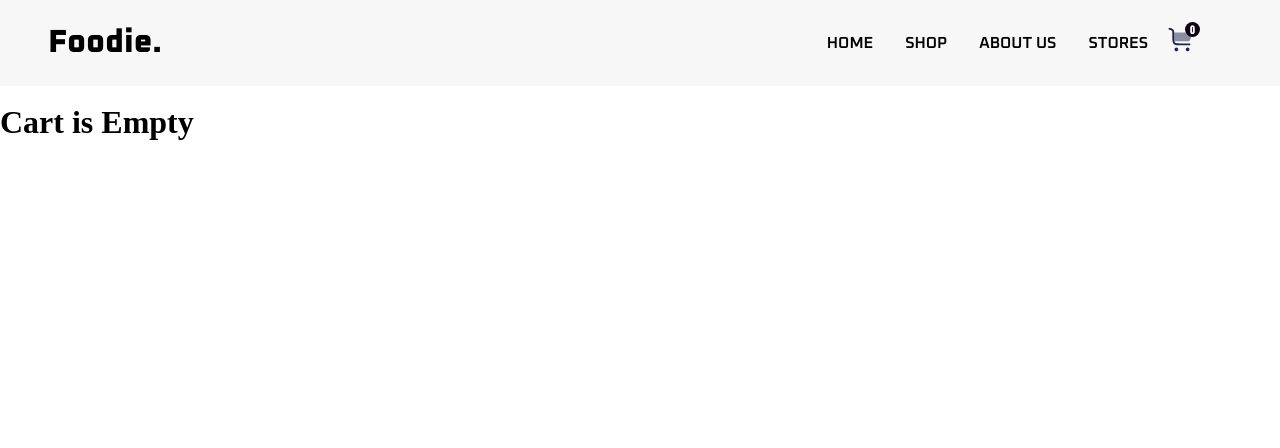
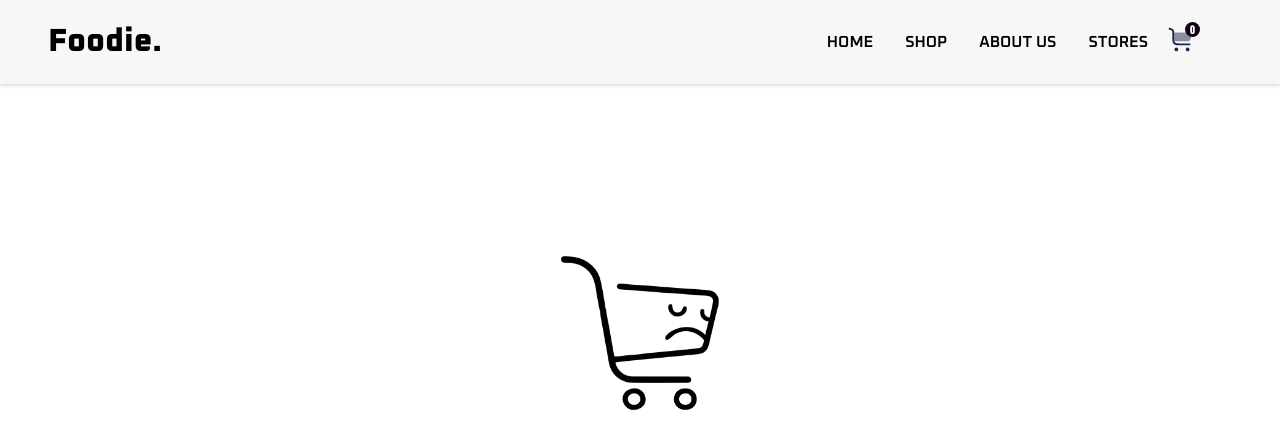
Before and after one commit to AbdullahAssi/Foodie, a React (Vite) app: page /cart in a window 1280 px wide. Shown: the top 448 px of the page. Built offline with nearby package versions, Linux system fonts and the light colour scheme.

Commit message:
Cart Polished

```diff
--- a/package.json
+++ b/package.json
@@ -13,6 +13,7 @@
     "dom": "^0.0.3",
     "react": "^18.2.0",
     "react-dom": "^18.2.0",
+    "react-icons": "^4.10.1",
     "react-router-dom": "^6.14.2",
     "recoil": "^0.7.7",
     "router": "^1.3.8"
--- a/src/assets/index.js
+++ b/src/assets/index.js
@@ -58,6 +58,7 @@ import carticon from './cart.svg'
 import del  from  './del.svg'
 import dec from './subtract.svg'
 import inc from './add.svg'
+import emptycart from './emptycart.gif'
 export {
     herobanner,herobannerbg,herobg,herobgshape,
     about_banner,
@@ -72,5 +73,5 @@ export {
     burger1,burger2,burger3,burger4,burger5,burger6,burger7,
     drink1,drink2,drink3,drink4,drink5,drink6,
     sandwich1,sandwich2,
-    verified,carticon,del,inc,dec
+    verified,carticon,del,inc,dec, emptycart
 }
--- a/src/components/Cart.jsx
+++ b/src/components/Cart.jsx
@@ -3,7 +3,7 @@ import './Styles/Cart.css'
 import {  useRecoilValue ,useSetRecoilState } from 'recoil'
 import { CartState, cartStateWithRemove } from './Shop'
 import { food } from '../constants'
-import { dec, del, inc } from '../assets'
+import { dec, del, emptycart, inc } from '../assets'
 
 
 function Cart() {
@@ -13,7 +13,13 @@ function Cart() {
 
 
     if(Object.keys(cart).length === 0){
-        return <h1 className='empty-cart'>Cart is Empty</h1>
+        return( <div className='empty-cart'>
+                <h1>Oops! Your Cart is Empty</h1>
+                <div className='empty-cart-gif'>
+                    <img src={emptycart} width="200px" />
+                </div>
+            </div>
+        );
     }
 
 
@@ -68,27 +74,21 @@ function Cart() {
 
     return (
         <div className='cart-container'>
-            <h1>This is cart</h1>
-            <nav className='cart-nav'>
-                <p className='product'>Product</p>
-                <p>Quantity</p>
-                <p>SubTotal</p>
-            </nav>
             <div className='cart-list-container'>
                 {Object.entries(cart).map(([id]) => (
                     <div key={id} className='cart-list'>
                         <div className='cart-item-details'>
-                            <img  src={food[id].pic} width="150px" />
+                            <img  src={food[id].pic} width="120px" />
                             <div className='cart-item-info'>
                                 <p className='cart-item-name'>
                                     {food[id].Name}
                                 </p>
+                                <p>Price:{food[id].Price}$</p>
                                     <button class="Btn" onClick={() => handleRemoveItem(id)}>
                                             <img src={del} className='sign' width="15px" />
                                         <div class="text">Remove</div>
                                     </button>
 
-                                <p>Price:{food[id].Price}$</p>
                             </div>
                         </div>
                         <div className='quantity-controls'>
@@ -100,15 +100,22 @@ function Cart() {
                                 onClick={() => IncrementQuantity(id)}
                             > <img src={inc} width="20px" /> </button>
                         </div>
+
                         <p className='cart-item-price'>
-                            {calculateSubtotal(id, quantity[id])}$
+                            SubTotal: {calculateSubtotal(id, quantity[id])}$
                         </p>
                     </div>
                 ))}
             </div>
 
+            <div className='divider'></div>
+
             <div className="total-price">
-                <h2>Total Price: {total}$</h2>
+                <h2>Total Price </h2>
+                <h2>{total}$</h2>
+            </div>
+            <div className='checkout-btn'>
+                <button className='cart-button'>Check Out</button>
             </div>
         </div>
     )
--- a/src/components/Navbar.jsx
+++ b/src/components/Navbar.jsx
@@ -1,20 +1,27 @@
 import React, { useState } from 'react';
-import './Styles/Navbar.css'
 import { navLinks } from '../constants';
 import { Link } from 'react-router-dom';
 import {  useRecoilValue } from 'recoil';
 import { CartState } from './Shop';
 import { carticon } from '../assets';
+import { FaTimes } from 'react-icons/fa';
+import './Styles/Navbar.css'
+import './Styles/Cart.css'
+import Cart from './Cart';
+
 
 const Navbar = () => {
-
     const cart = useRecoilValue(CartState)
     const [isOpen, setIsOpen] = useState(false);
+    const [isSidebarOpen, setSidebarOpen] = useState(false);
 
     const toggleNav = () => {
         setIsOpen(prevstate => !prevstate);
-    };
+    }
 
+    const toggleSidebar = () => {
+        setSidebarOpen(prevState => !prevState);
+    }
 
     return (
         <header>
@@ -32,12 +39,26 @@ const Navbar = () => {
                     ))}
                 </ul>
                 </nav>
-                <div className='cart'>
-                    <Link to='./cart'>
-                        <img src={carticon} alt="" width="30px" />
-                        <p className='cart-value'>{Object.keys(cart).length}</p>
-                    </Link>
+                <div>
+                    <div>
+                        <button onClick={toggleSidebar} className='cart-btn'>
+                            <div className='cart'>
+                                <img src={carticon} alt="" width="30px" />
+                                <p className='cart-value'>{Object.keys(cart).length}</p>
+                            </div>
+                        </button>
+                        <aside className={`${isSidebarOpen ? 'sidebar show-sidebar' : 'sidebar hide-sidebar'}`}>
+                            <div className='sidebar-header'>
+                                <h1>Cart</h1>
+                                <button className='close-btn' onClick={toggleSidebar}>
+                                    <FaTimes />
+                                </button>
+                            </div>
+                            <Cart />
+                        </aside>
+                    </div>
                 </div>
+
             </div>
 
             <div className={`menu-toggle ${isOpen ? 'open' : ''}`} onClick={toggleNav}>
--- a/src/components/Styles/Cart.css
+++ b/src/components/Styles/Cart.css
@@ -1,14 +1,19 @@
+
+:root {
+    --transition: all 0.3s linear;
+}
 .empty-cart{
-    margin-top: 6.5rem;
+    padding: 1rem;
+    color: rgb(185, 0, 0);
 }
-.cart-nav{
+.empty-cart-gif{
     display: flex;
-    justify-content: space-between;
-    background-color: aquamarine;
-    padding:1rem 2rem;
+    height: 70vh;
+    align-items: center;
+    justify-content: center;
 }
+
 .cart-container{
-    margin-top: 6.5rem;
     padding: 2rem;
 }
 .product{
@@ -17,9 +22,16 @@
 
 .cart-item-details{
     display: flex;
+    padding-inline: .4rem;
+    padding-block: .5rem;
+    gap: 10px;
 }
 .quantity-controls{
     display: flex;
+    background-color: rgb(255, 255, 255);
+    padding: .3rem;
+    box-shadow: 0 1px 4px hsla(0, 0%, 0%, 0.2);
+    border-radius: 2px;
     gap: 10px;
 }
 .qty-button{
@@ -30,7 +42,8 @@
 }
 
 .cart-item-name{
-    font-family: rubik , sans-serif;
+    font-family: Roboto, sans-serif;
+    letter-spacing: 1px;
     font-size: 25px;
     font-weight: 600;
 }
@@ -45,14 +58,115 @@
     flex-wrap: wrap;
     padding-inline: 2rem;
     align-items: center;
-    background-color: antiquewhite;
+    background-color: rgb(255, 255, 255);
+    border-radius: 15px;
     gap: 10px;
 }
 .cart-item-info{
+    font-family: Roboto, sans-serif;
     display: flex;
     flex-direction: column;
     justify-content: space-around;
 }
+.divider{
+    background-color: black;
+    height: 2px;
+    border-radius: 20px;
+    margin: 2rem;
+}
+.total-price{
+    display: flex;
+    justify-content: space-around;
+}
+.checkout-btn{
+    margin: 1rem;
+    display: flex;
+    align-items: center;
+    justify-content: center;
+}
+
+@media screen and (max-width: 676px) {
+    .cart-container{
+        padding: .4rem;
+    }
+}
+
+.cart-btn{
+    background: transparent;
+    outline: none;
+    border:none;
+}
+
+.sidebar-header {
+    display: flex;
+    justify-content: space-around;
+    align-items: center;
+    padding: 1rem 0.5rem;
+}
+.close-btn {
+    font-size: 1.75rem;
+    background: transparent;
+    border-color: transparent;
+    transition: var(--transition);
+    cursor: pointer;
+    color: #ff8d29;
+    margin-top: 0.2rem;
+}
+.close-btn:hover {
+    color: #cf8443;
+}
+.sidebar::-webkit-scrollbar{
+    display: none;
+}
+.sidebar {
+    position: fixed;
+    top: 0;
+    right: 0;
+    width: 100%;
+    height: 100%;
+    z-index: 11;
+    background: rgb(236, 236, 236);
+    transition: var(--transition);
+    transform: translate(100%);
+    overflow-y: auto;
+    box-shadow: 0 1px 4px hsla(0, 0%, 0%, 0.2);
+    clip-path: circle(0% at top right);
+    transition: transform var(--transition), clip-path var(--transition);
+}
+.show-sidebar {
+    transform: translate(0);
+    clip-path: circle(150% at top right );
+    transition-duration: 0.7s;
+}
+
+.hide-sidebar {
+    transform: translateX(100%);
+    clip-path: circle(0% at top right);
+    transition-duration: 0.7s;
+}
+
+
+@media screen and (min-width: 676px) {
+    .sidebar {
+        width: 400px;
+    }
+}
+
+
+
+
+
+
+
+
+
+
+
+
+
+
+
+
 
 .Btn {
     display: flex;
--- a/src/components/Styles/Navbar.css
+++ b/src/components/Styles/Navbar.css
@@ -1,6 +1,5 @@
 :root{
     --main-color: #f1d6c6;
-
 }
 
 .nav-container{
@@ -22,6 +21,7 @@
 
 header {
     background: #f7f7f7;
+    box-shadow: 0 1px 4px hsla(0, 0%, 0%, 0.2);
     padding-inline: 1rem;
     position: fixed;
     top: 0;
@@ -53,7 +53,6 @@ header::after {
 
 .site-nav--open {
     clip-path: circle(250% at top right);
-/*   display: block; */
 }
 
 .site-nav ul {
--- a/src/components/Styles/Promo.css
+++ b/src/components/Styles/Promo.css
@@ -1,10 +1,5 @@
-/* .promo{
-    display: flex;
-    justify-self: center;
-    align-items: center;
-} */
+
 .promo-container {
-    /* max-width: 1000px; I removed this */
     background-color: rgb(249, 246, 240);
     padding-inline: 10rem;
     padding-block: 2rem;
@@ -54,26 +49,27 @@
     }
 }
 
-::-webkit-scrollbar {
+.list::-webkit-scrollbar {
     height: 15px;
+    z-index: 1;
 }
-::-webkit-scrollbar {
+.list::-webkit-scrollbar {
     width: 8px;
 }
-::-webkit-scrollbar-button {
+.list::-webkit-scrollbar-button {
     width: calc(25% - 40px);
 }
-::-webkit-scrollbar-thumb {
+.list::-webkit-scrollbar-thumb {
     border: 3px solid hsl(0, 0%, 93%);
     border-radius: 50px;
 }
-::-webkit-scrollbar-thumb {
+.list::-webkit-scrollbar-thumb {
     background-color: hsl(32, 100%, 59%);
 }
-::-webkit-scrollbar-track {
+.list::-webkit-scrollbar-track {
     border: 2px solid  hsl(32, 100%, 59%);
     border-radius: 50px;
 }
-::-webkit-scrollbar-track {
+.list::-webkit-scrollbar-track {
     background-color: hsl(0, 0%, 93%);
 }
--- a/src/components/Styles/shop.css
+++ b/src/components/Styles/shop.css
@@ -73,6 +73,7 @@
 .original-price{
     text-decoration: line-through;
     font-size: 14px;
+    color: #ff9d2e;
 }
 
 .shop-button{
--- a/src/index.css
+++ b/src/index.css
@@ -2,7 +2,9 @@
     margin: 0;
     padding: 0;
 }
-
+body::-webkit-scrollbar{
+    display: none;
+}
 
 .button {
     display: inline-block;
```
Also changed, not shown: src/Layout/Layout.jsx (line endings or trailing spaces), src/assets/emptycart.gif (added), 1 other file (tests, documents, lock files or other folders).
